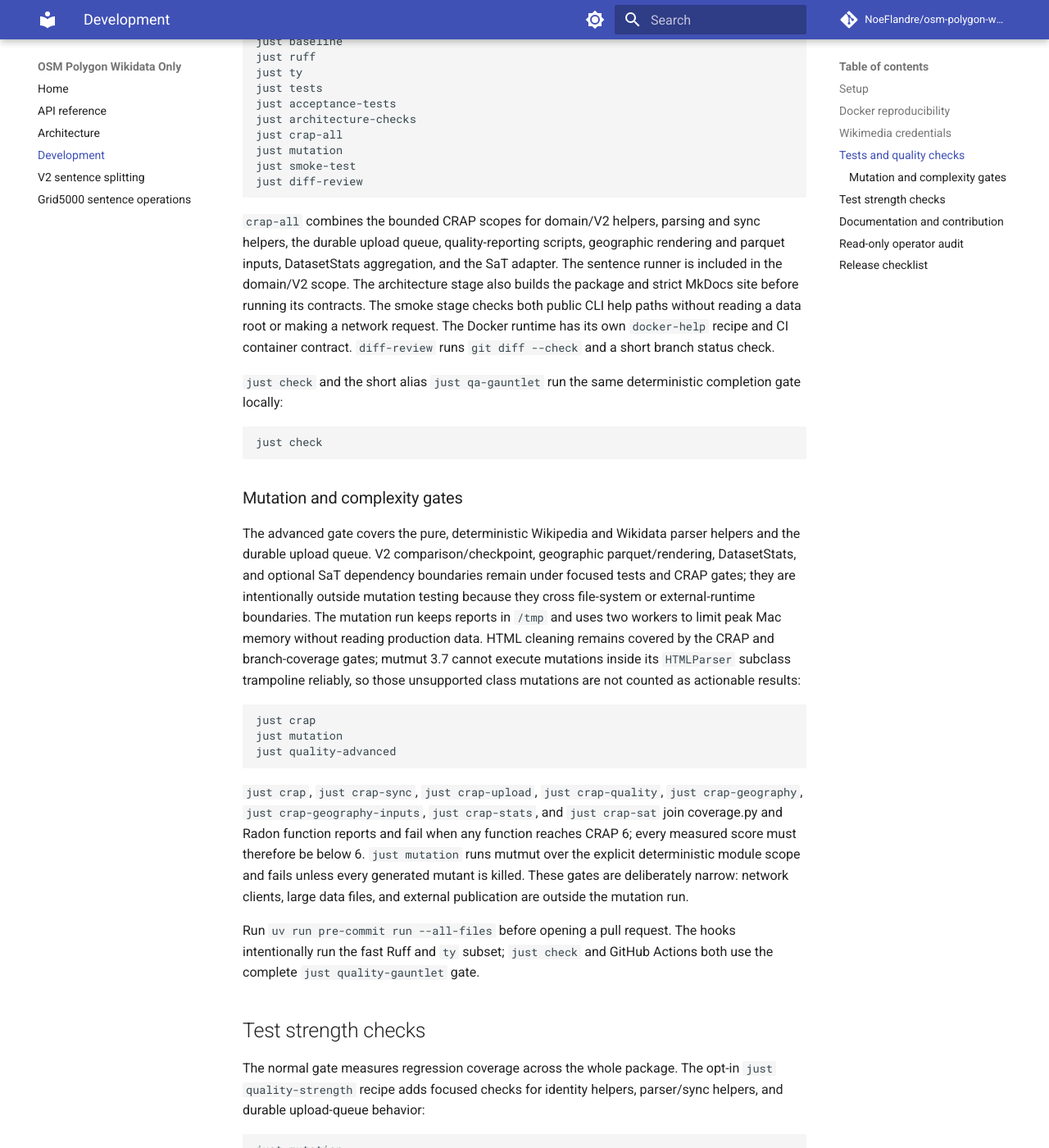
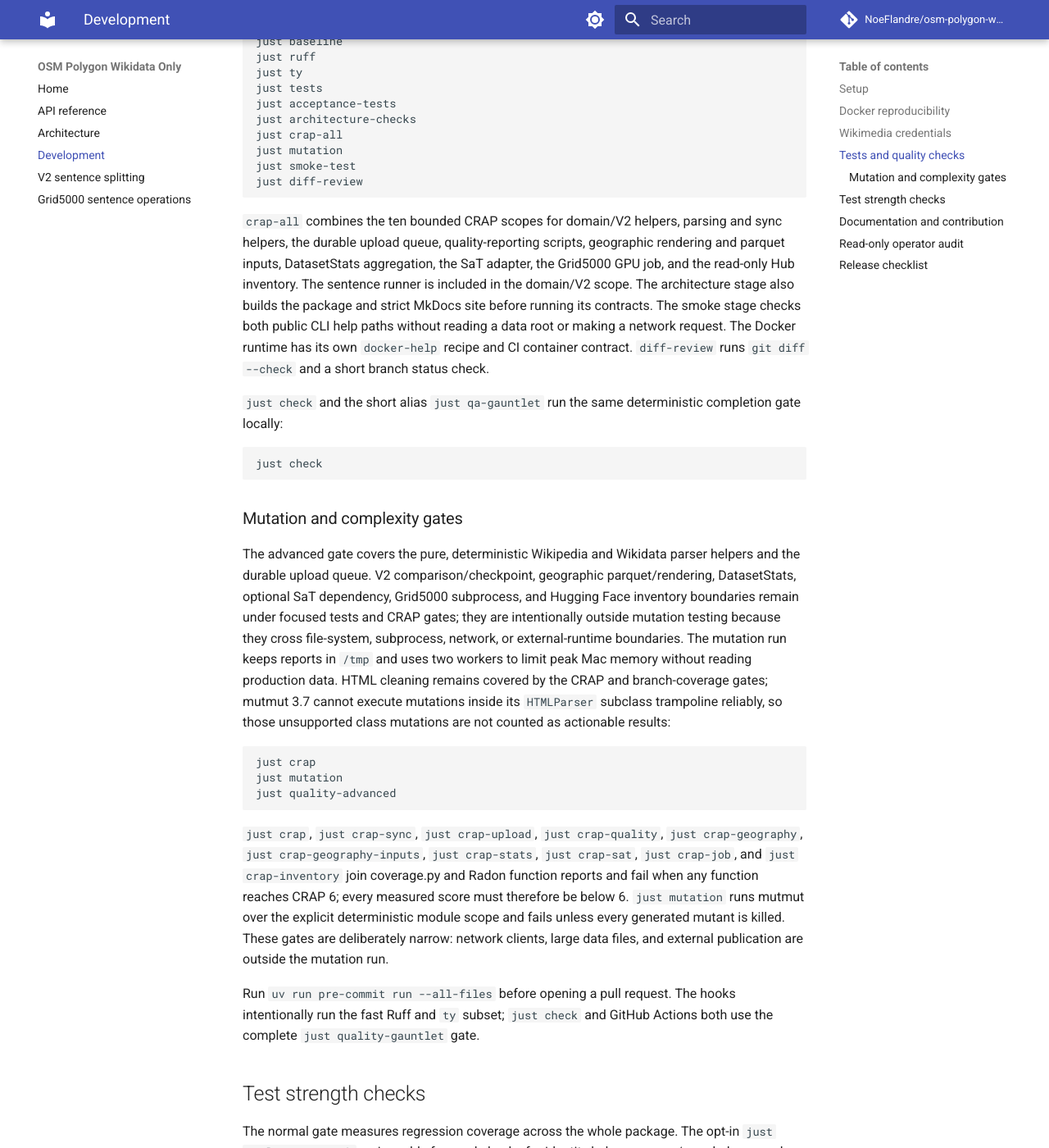
Before and after one commit to NoeFlandre/osm-polygon-wikidata-only, an MkDocs documentation site: the page built from docs/development.md, in a window 1280 px wide and 1400 px high, scrolled down 2148 px. Shown: the whole window at 82% size. Built offline with MkDocs 1.6.1 and Material for MkDocs 9.7.7, drawn with Linux system fonts in a browser that asks for light colours; comment, search, counter and statistics services are not loaded; some of the changed text lies outside the part shown.

````diff
--- a/docs/development.md
+++ b/docs/development.md
@@ -117,9 +117,10 @@
 just diff-review
 ```
 
-`crap-all` combines the bounded CRAP scopes for domain/V2 helpers, parsing and
-sync helpers, the durable upload queue, quality-reporting scripts, geographic
-rendering and parquet inputs, DatasetStats aggregation, and the SaT adapter.
+`crap-all` combines the ten bounded CRAP scopes for domain/V2 helpers, parsing
+and sync helpers, the durable upload queue, quality-reporting scripts,
+geographic rendering and parquet inputs, DatasetStats aggregation, the SaT
+adapter, the Grid5000 GPU job, and the read-only Hub inventory.
 The sentence runner is included in the domain/V2 scope. The architecture stage also
 builds the package and strict MkDocs site before running its contracts. The
 smoke stage checks both public CLI help paths without reading a data root or
@@ -138,11 +139,12 @@
 
 The advanced gate covers the pure, deterministic Wikipedia and Wikidata parser
 helpers and the durable upload queue. V2 comparison/checkpoint, geographic
-parquet/rendering, DatasetStats, and optional SaT dependency boundaries remain
-under focused tests and CRAP gates; they are intentionally outside mutation
-testing because they cross file-system or external-runtime boundaries. The
-mutation run keeps reports in `/tmp` and uses two workers to limit peak Mac
-memory without reading production data.
+parquet/rendering, DatasetStats, optional SaT dependency, Grid5000 subprocess,
+and Hugging Face inventory boundaries remain under focused tests and CRAP
+gates; they are intentionally outside mutation testing because they cross
+file-system, subprocess, network, or external-runtime boundaries. The mutation
+run keeps reports in `/tmp` and uses two workers to limit peak Mac memory
+without reading production data.
 HTML cleaning remains covered by the CRAP and branch-coverage gates; mutmut 3.7 cannot execute mutations inside
 its `HTMLParser` subclass trampoline reliably, so those unsupported class
 mutations are not counted as actionable results:
@@ -154,9 +156,10 @@
 ```
 
 `just crap`, `just crap-sync`, `just crap-upload`, `just crap-quality`,
-`just crap-geography`, `just crap-geography-inputs`, `just crap-stats`, and
-`just crap-sat` join coverage.py and Radon function reports and fail when any
-function reaches CRAP 6; every measured score must therefore be below 6.
+`just crap-geography`, `just crap-geography-inputs`, `just crap-stats`,
+`just crap-sat`, `just crap-job`, and `just crap-inventory` join coverage.py
+and Radon function reports and fail when any function reaches CRAP 6; every
+measured score must therefore be below 6.
 `just mutation` runs mutmut over the explicit deterministic module scope and
 fails unless every generated mutant is killed. These gates
 are deliberately narrow: network clients, large data files, and external
@@ -182,6 +185,8 @@
 just crap-geography-inputs
 just crap-stats
 just crap-sat
+just crap-job
+just crap-inventory
 ```
 
 `mutmut` deliberately changes those helpers and requires every generated
````
Also changed, not shown: docs/superpowers/plans/2026-08-30-remaining-quality-refactor-plan.md (added, +114 -0 lines), 6 other files.
